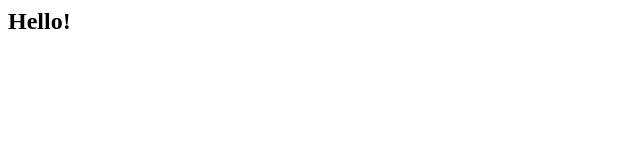
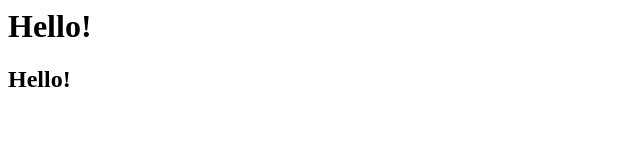
Before and after one commit to RICKY280599/firstTry, a plain HTML site: page index.html in a window 1280 px wide. Shown: the whole page, without its empty margins (0-640 px from the left). Drawn offline with Linux system fonts and the light colour scheme.

Commit message:
Update index.html

```diff
--- a/index.html
+++ b/index.html
@@ -1 +1,4 @@
+<head>
+  <h1>Hello!</h2>
+</head>
 <h2>Hello!</h2>
```
